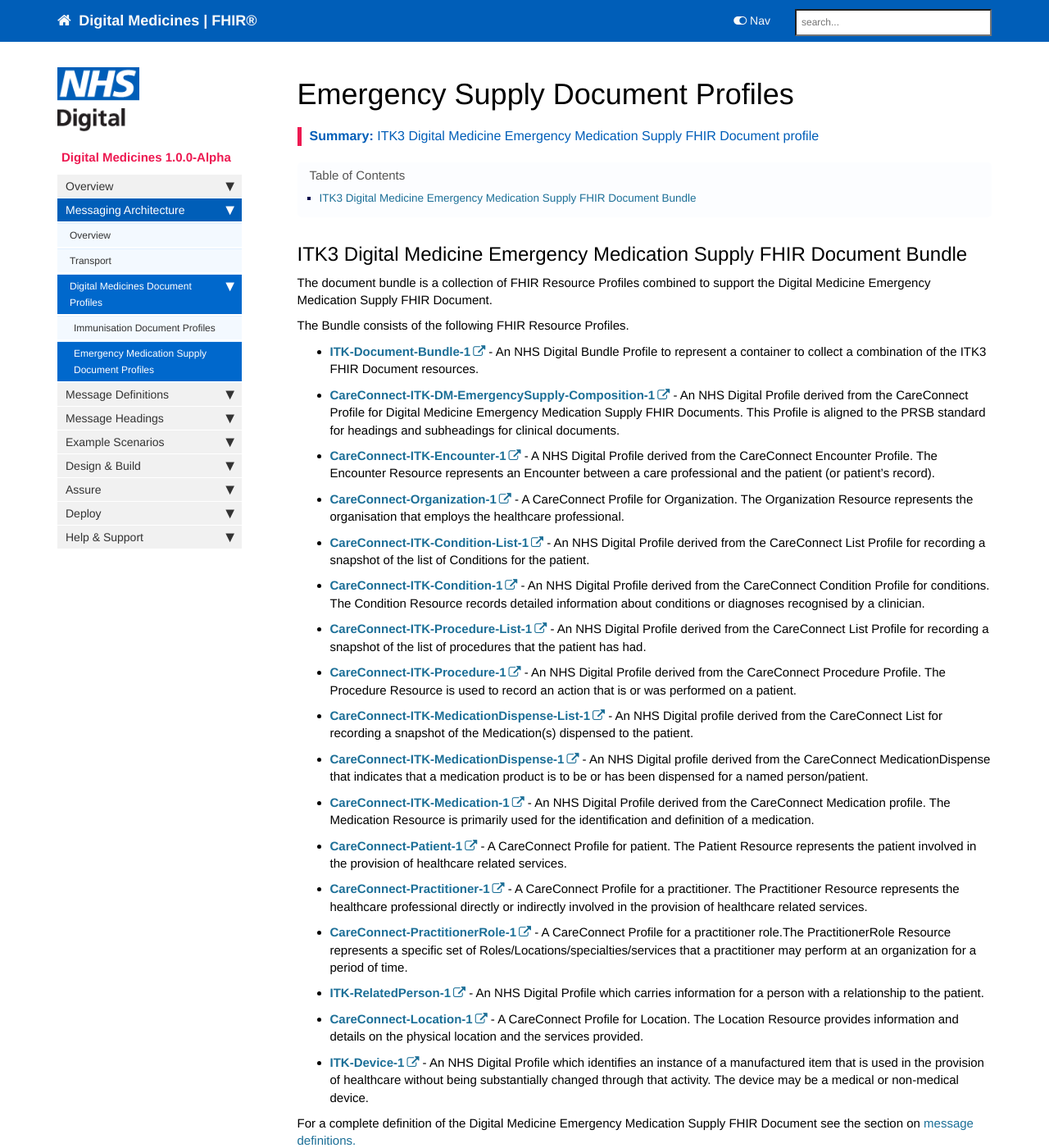
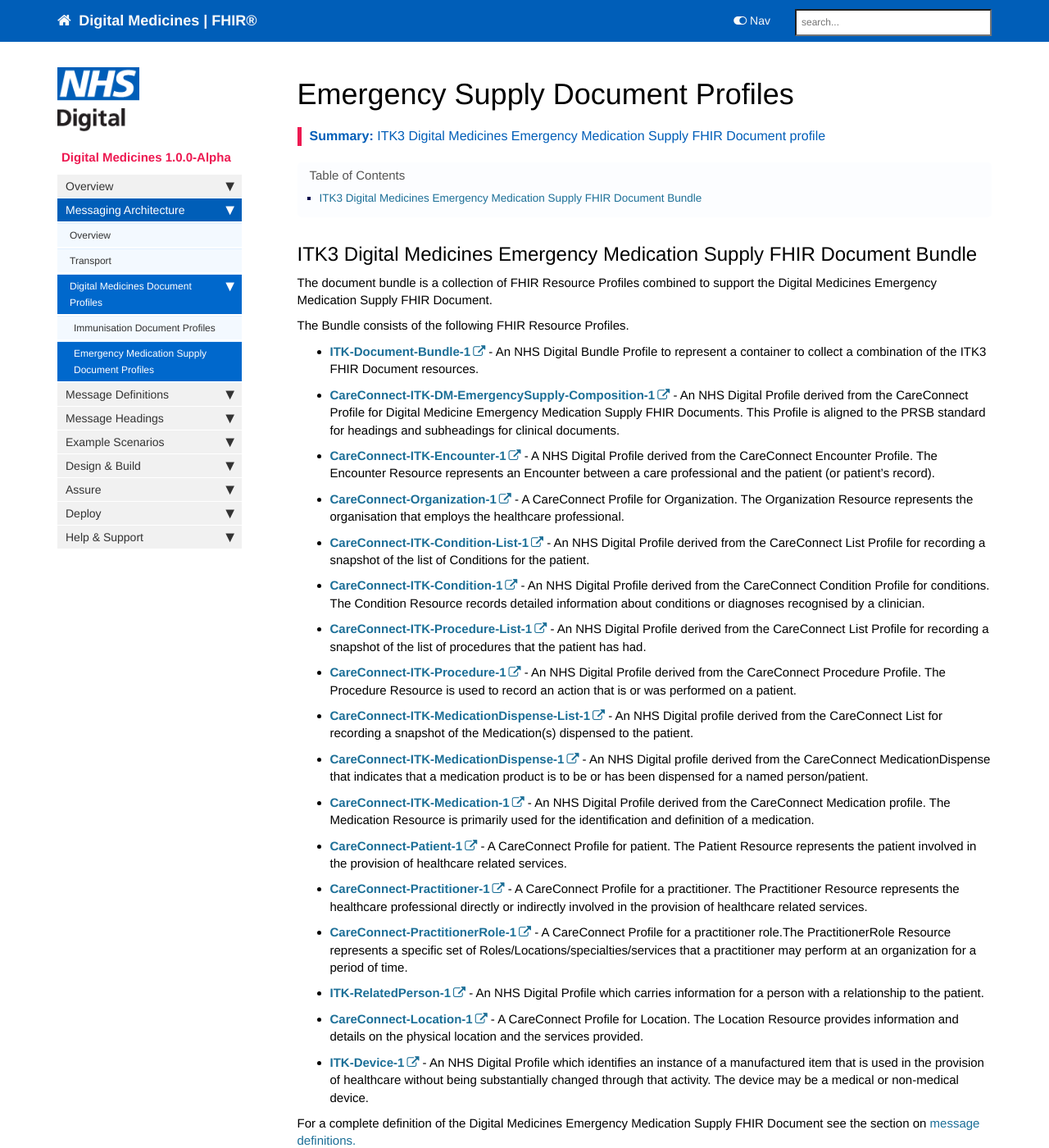
Before and after one commit to nhsconnect/ITK-FHIR-Digital-Medicines, a Jekyll site: the page built from pages/explore/explore_emergency_supply_document_profiles.md, in a window 1280 px wide and 1400 px high. Shown: the whole window at 82% size. Built offline with Jekyll 4.4.1, drawn with Linux system fonts in a browser that asks for light colours; nearby versions of some CDN libraries; comment, search, counter and statistics services are not loaded.

Commit message:
Updated documentation following internal review

```diff
--- a/pages/explore/explore_emergency_supply_document_profiles.md
+++ b/pages/explore/explore_emergency_supply_document_profiles.md
@@ -4,13 +4,13 @@ keywords:  documents
 tags: [fhir,messaging,documents]
 sidebar: foundations_sidebar
 permalink: explore_emergency_supply_document_profiles.html
-summary: "ITK3 Digital Medicine Emergency Medication Supply FHIR Document profile"
+summary: "ITK3 Digital Medicines Emergency Medication Supply FHIR Document profile"
 ---
 
 
-## ITK3 Digital Medicine Emergency Medication Supply FHIR Document Bundle ##
+## ITK3 Digital Medicines Emergency Medication Supply FHIR Document Bundle ##
 
-The document bundle is a collection of FHIR Resource Profiles combined to support the Digital Medicine Emergency Medication Supply FHIR Document.
+The document bundle is a collection of FHIR Resource Profiles combined to support the Digital Medicines Emergency Medication Supply FHIR Document.
 
 The Bundle consists of the following FHIR Resource Profiles.
 
@@ -32,4 +32,4 @@ The Bundle consists of the following FHIR Resource Profiles.
 - **[CareConnect-Location-1](https://fhir.hl7.org.uk/STU3/StructureDefinition/CareConnect-Location-1)** - A CareConnect Profile for Location. The Location Resource provides information and details on the physical location and the services provided.
 - **[ITK-Device-1](https://fhir.nhs.uk/STU3/StructureDefinition/ITK-Device-1)** - An NHS Digital Profile which identifies an instance of a manufactured item that is used in the provision of healthcare without being substantially changed through that activity. The device may be a medical or non-medical device.
 
-For a complete definition of the Digital Medicine Emergency Medication Supply FHIR Document see the section on [message definitions.](explore_emergency_meds_def.html)
+For a complete definition of the Digital Medicines Emergency Medication Supply FHIR Document see the section on [message definitions.](explore_emergency_meds_def.html)
--- a/pages/explore/explore_immunization_document_profiles.md
+++ b/pages/explore/explore_immunization_document_profiles.md
@@ -4,13 +4,13 @@ keywords:  documents
 tags: [fhir,messaging,documents]
 sidebar: foundations_sidebar
 permalink: explore_immunization_document_profiles.html
-summary: "ITK3 Digital Medicine Immunisation FHIR Document profile"
+summary: "ITK3 Digital Medicines Immunisation FHIR Document profile"
 ---
 
 
-## ITK3 Digital Medicine Immunisation FHIR Document Bundle ##
+## ITK3 Digital Medicines Immunisation FHIR Document Bundle ##
 
-The document bundle is a collection of FHIR Resource Profiles combined to support the Digital Medicine Immunisation FHIR Document.
+The document bundle is a collection of FHIR Resource Profiles combined to support the Digital Medicines Immunisation FHIR Document.
 
 The Bundle consists of the following FHIR Resource Profiles.
 
@@ -35,4 +35,4 @@ The Bundle consists of the following FHIR Resource Profiles.
 
 **Note 1**: This attachment Profile must not be used to send an unstructured Digital Medicines document, its purpose is to allow an attachment to be included within a structured Digital Medicines document.
 
-For a complete definition of the Digital Medicine Immunisation document see the section on [message definitions.](explore_immunization_def.html)
+For a complete definition of the Digital Medicines Immunisation document see the section on [message definitions.](explore_immunization_def.html)
```
